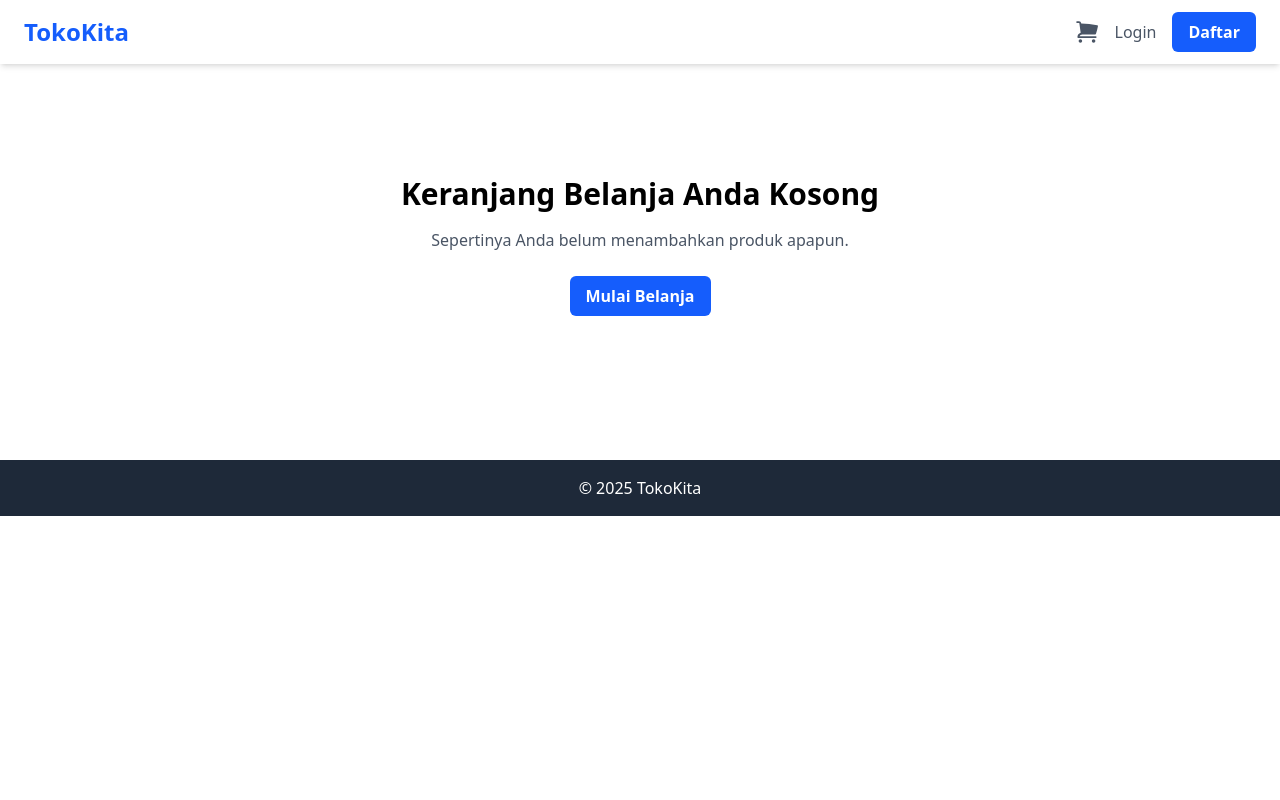
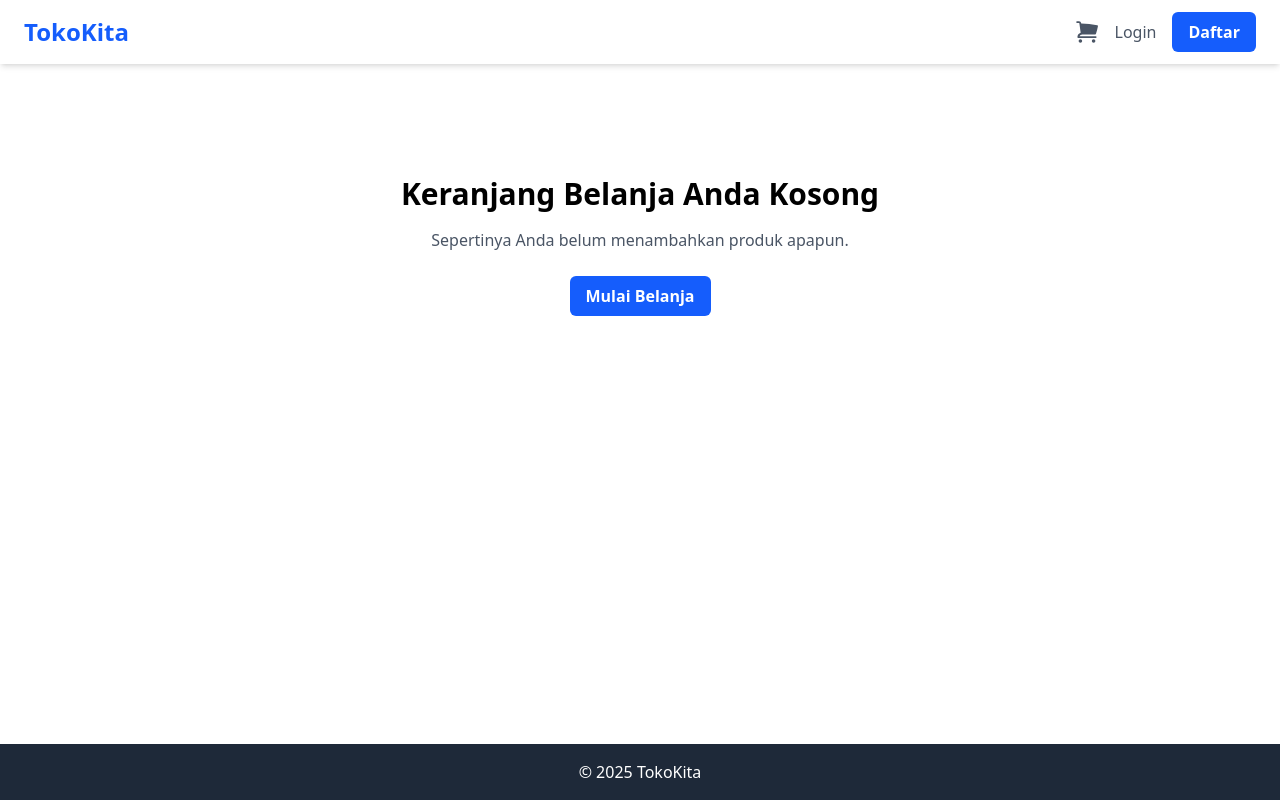
Before and after one commit to Piahn/LKS-Projects-frontend, a React (Vite) app: page /cart in a window 1280 px wide. Built offline with nearby package versions, Linux system fonts and the light colour scheme.

Commit message:
style: fix footer and header alignment in tailwindcss

```diff
--- a/src/components/layout/AdminLayout.jsx
+++ b/src/components/layout/AdminLayout.jsx
@@ -14,7 +14,7 @@ const AdminLayout = () => {
                 to="/admin"
                 className="block py-2 px-4 rounded hover:bg-gray-700"
               >
-                Dasbor
+                Dashboard
               </Link>
             </li>
             <li>
--- a/src/components/layout/MainLayout.jsx
+++ b/src/components/layout/MainLayout.jsx
@@ -9,7 +9,7 @@ import useCartStore from "../../contexts/cartStore";
 import Button from "../ui/Button";
 
 const MainLayout = () => {
-  const { token, logout } = useAuthStore();
+  const { token, logout, user } = useAuthStore();
   const { items } = useCartStore();
   const navigate = useNavigate();
 
@@ -21,14 +21,13 @@ const MainLayout = () => {
   };
 
   return (
-    <div>
-      <header className="bg-white shadow-md">
+    <div className="flex flex-col min-h-screen">
+      <header className="bg-white shadow-md sticky top-0 z-10">
         <nav className="container mx-auto px-6 py-3 flex justify-between items-center">
           <Link to="/" className="text-2xl font-bold text-blue-600">
             TokoKita
           </Link>
           <div className="flex items-center space-x-4">
-            {/* Keranjang */}
             <Link
               to="/cart"
               className="relative text-gray-600 hover:text-blue-600"
@@ -43,6 +42,15 @@ const MainLayout = () => {
 
             {token ? (
               <>
+                {/* Tambahkan link ke Admin Panel jika user adalah ADMIN */}
+                {user?.role === "ADMIN" && (
+                  <Link
+                    to="/admin"
+                    className="text-gray-600 hover:text-blue-600 font-semibold"
+                  >
+                    Admin Panel
+                  </Link>
+                )}
                 <Link
                   to="/dashboard"
                   className="text-gray-600 hover:text-blue-600"
@@ -73,11 +81,12 @@ const MainLayout = () => {
         </nav>
       </header>
 
-      <main className="container mx-auto p-8">
+      {/* --- DAN PERUBAHAN DI SINI --- */}
+      <main className="container mx-auto p-8 flex-grow">
         <Outlet />
       </main>
 
-      <footer className="bg-gray-800 text-white p-4 text-center mt-8">
+      <footer className="bg-gray-800 p-4 text-white text-center mt-auto">
         <p>© 2025 TokoKita</p>
       </footer>
     </div>
--- a/src/pages/admin/AdminOrderPage.jsx
+++ b/src/pages/admin/AdminOrderPage.jsx
@@ -28,6 +28,11 @@ const AdminOrderPage = () => {
       const response = await axiosInstance.get("/orders");
       setOrders(response.data.data);
     } catch (error) {
+      if (error.status === 404) {
+        return (
+          <p className="text-center">Anda belum memiliki riwayat pesanan.</p>
+        );
+      }
       toast.error("Gagal memuat data pesanan.");
       console.error(error);
     } finally {
```
